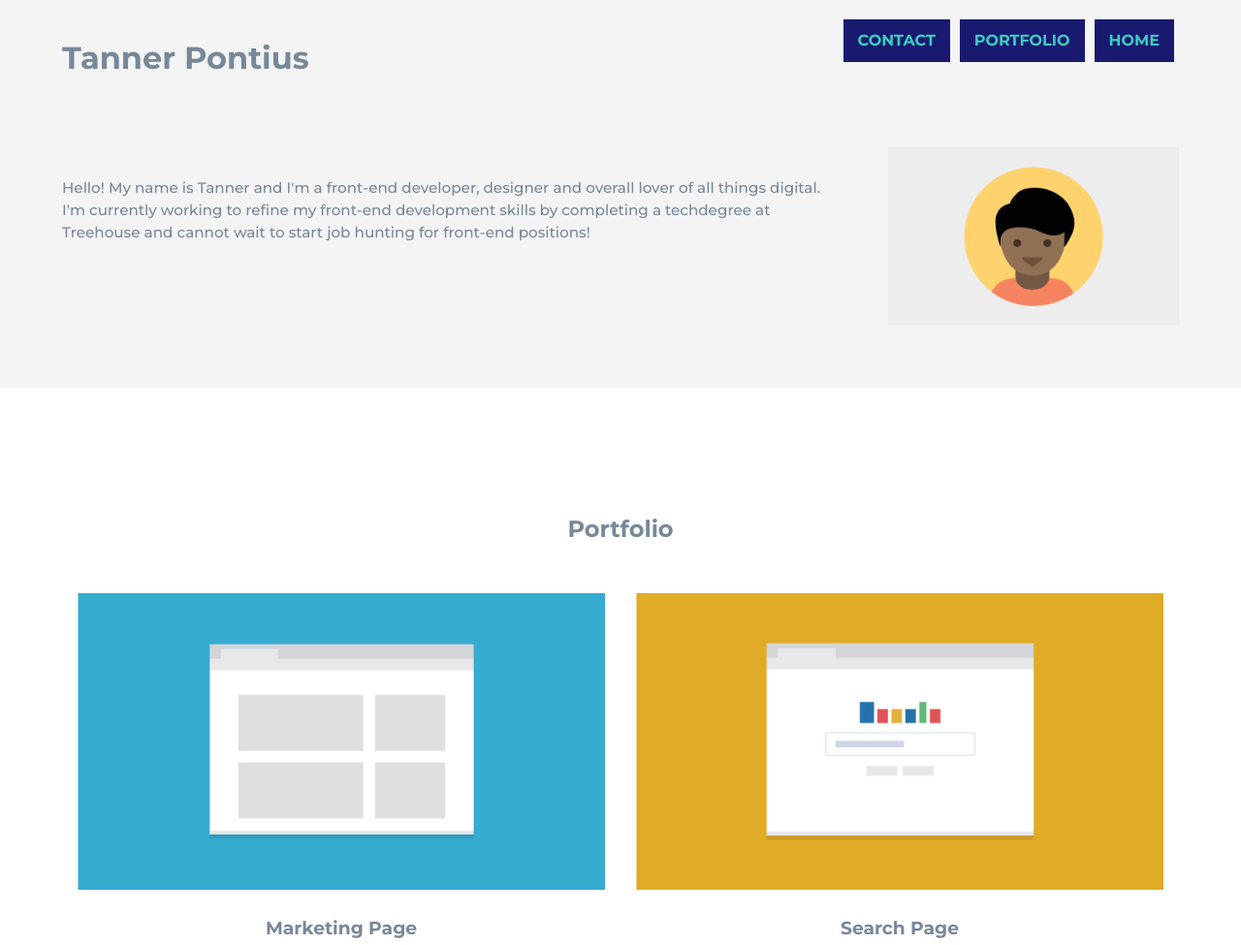
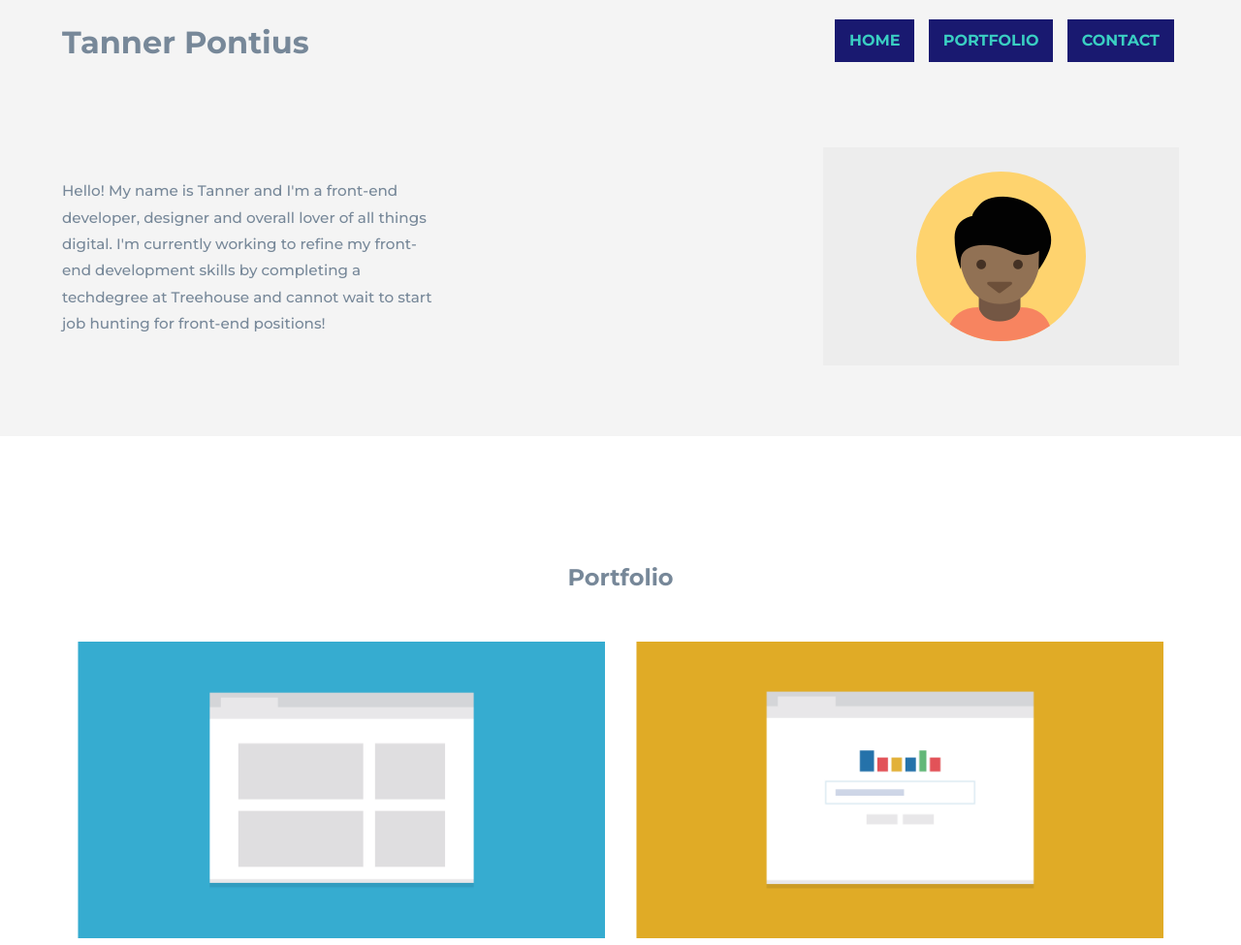
Before and after one commit to tannerpontius/techdegree-project-2, a plain HTML site: page index.html in a window 1280 px wide. Shown: the top 975 px of the page at 97% size. Drawn offline with Linux system fonts and the light colour scheme.

Commit message:
Styles Update

```diff
--- a/css/styles.css
+++ b/css/styles.css
@@ -7,7 +7,6 @@
 
 * {
     box-sizing: border-box;
-    /* max-width: 100%; */
 }
 
 body {
@@ -26,6 +25,7 @@ p {
     font-size: .95em;
     margin-bottom: 1.5em;
     text-align: center;
+    line-height: 1.8;
 }
 
 a {
@@ -53,7 +53,6 @@ header {
     font-size: 2em;
     text-align: center;
     margin-top: 0;
-    padding: .5em 0;
 }
 
 .main-nav a {
@@ -67,16 +66,16 @@ header {
     margin-bottom: .5em;
 }
 
+.main-nav a:hover {
+    background: black;
+    transition: all .3s;
+}
+
 ul {
     list-style: none;
     margin: 0;
     padding: 0;
 }
-
-/* header,
-.top-section {
-    background: #f4f4f4;
-} */
 
 
 /* ----- Body ----- */
@@ -84,6 +83,7 @@ ul {
 .container {
     width: 90%;
     margin: 0 auto;
+    max-width: 1300px;
 }
 
 .top-section {
@@ -96,7 +96,7 @@ ul {
 }
 
 .profile-img {
-    max-width: 300px;
+    max-width: 45vw;
     text-align: center;
 }
 
@@ -131,13 +131,12 @@ footer p {
 
     .main-nav li {
         display: inline-block;
-        position: relative;
         margin: 0 5px;
     }
 
    .bio-content p{
        float: left;
-       max-width: 350px;
+       max-width: 325px;
        text-align: left;
    }
 
@@ -178,7 +177,7 @@ footer p {
 
 @media (min-width: 1024px) {
 
-    .main-nav li {
+    .main-nav {
         float: right;
     }
 
@@ -191,7 +190,7 @@ footer p {
     }
 
     .bio-content p{
-        max-width: 800px;
+        max-width: 30vw;
     }
 
     .contact-section {
--- a/index.html
+++ b/index.html
@@ -90,7 +90,7 @@
                 <h2>Let's Chat!</h2>
                 <p>Interested in working together on your project? Just want to say hi and talk shop? Awesome! Just shoot me an email or give me a ring.</p>
                 <p>Phone <strong>614-783-9436</strong></p>
-                <p>Email <strong>info@thiswebsite.com</strong></p>
+                <p>Email <strong>hello@tannerpontius.com</strong></p>
             </div>
         </section>
 
```
